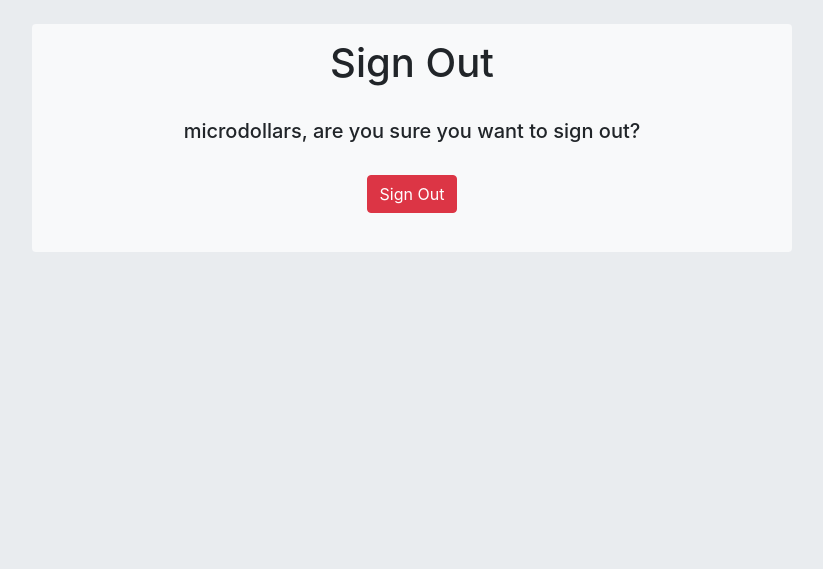
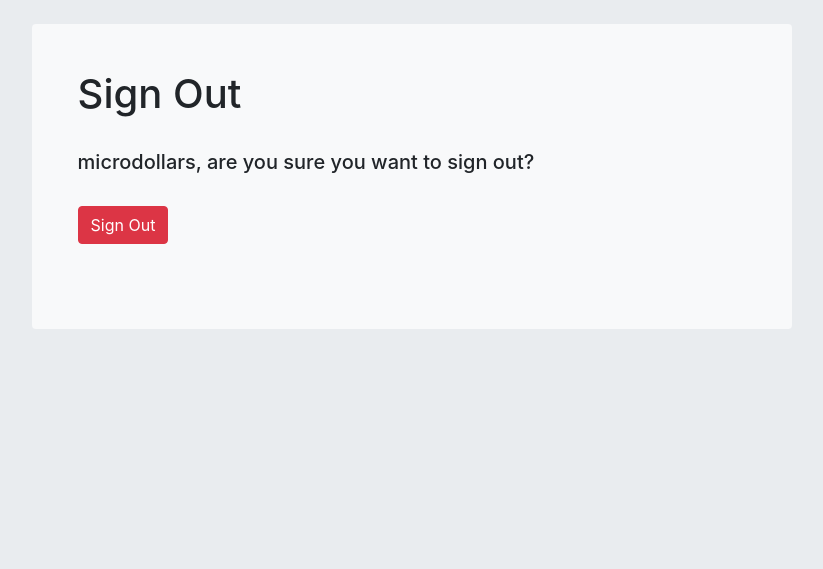
Before and after one commit to vg5ak/projectMicrotransaction, a Django app: page /accounts/logout/ in a window 1280 px wide. Shown: the part 128-697 px from the top of the page, without its empty margins (228-1051 px from the left). Run offline with Django 3.2, Linux system fonts and the light colour scheme; a user stored in the database is signed in; some libraries are stand-ins or nearby versions.

Commit message:
left justify

```diff
--- a/microdollars/templates/account/logout.html
+++ b/microdollars/templates/account/logout.html
@@ -75,14 +75,14 @@
     <div id="maincontent" class="container">
 
       <br>
-      <div class="row" style="text-align: center;">
-        <div class="col-md-8 bg-light padding rounded" style="margin-left: auto; margin-right: auto;">
+      <div class="row">
+        <div class="col-md-8 bg-light rounded" style="margin-left: auto; margin-right: auto; padding: 4%;">
           {% block content %}
           <h1>Sign Out</h1>
           <br>
 
           <h5>{{ user.username }}, are you sure you want to sign out?</h5>
-          <br
+          <br>
 
           <form method="post" action="{% url 'account_logout' %}">
             {% csrf_token %}
@@ -92,7 +92,6 @@
             <button type="submit" class="btn btn-danger">Sign Out</button>
           </form>
           {% endblock %}
-          <br>
           <br>
         </div>
       </div>
```
